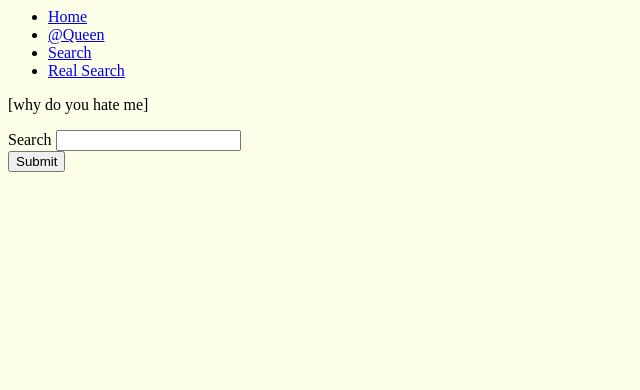
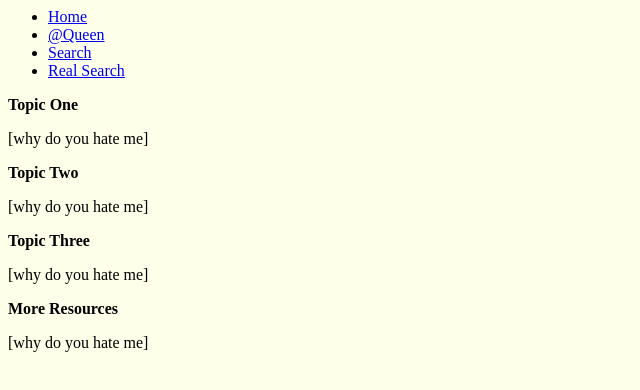
Before and after one commit to blankenship-j/personal_scrap, a plain HTML site: page searchsearch.html in a window 1280 px wide. Shown: the whole page, without its empty margins (0-640 px from the left). Drawn offline with Linux system fonts and the light colour scheme.

Commit message:
Update searchsearch.html

```diff
--- a/searchsearch.html
+++ b/searchsearch.html
@@ -19,13 +19,24 @@
   </ul>
 
 
-    <div>
+    <div.item>
+      <b>Topic One</b>
       <p>[why do you hate me]</p>
-    </div>
+    </div.item>
 
-<form action="phpSearch.php" method="post">
-Search <input type="text" name="search"><br>
-<input type ="submit">
-</form>
+    <div.item>
+      <b>Topic Two</b>
+      <p>[why do you hate me]</p>
+    </div.item>
+
+    <div.item>
+      <b>Topic Three</b>
+      <p>[why do you hate me]</p>
+    </div.item>
+
+    <div.item>
+      <b>More Resources</b>
+      <p>[why do you hate me]</p>
+    </div.item>
 
 </body>
```
